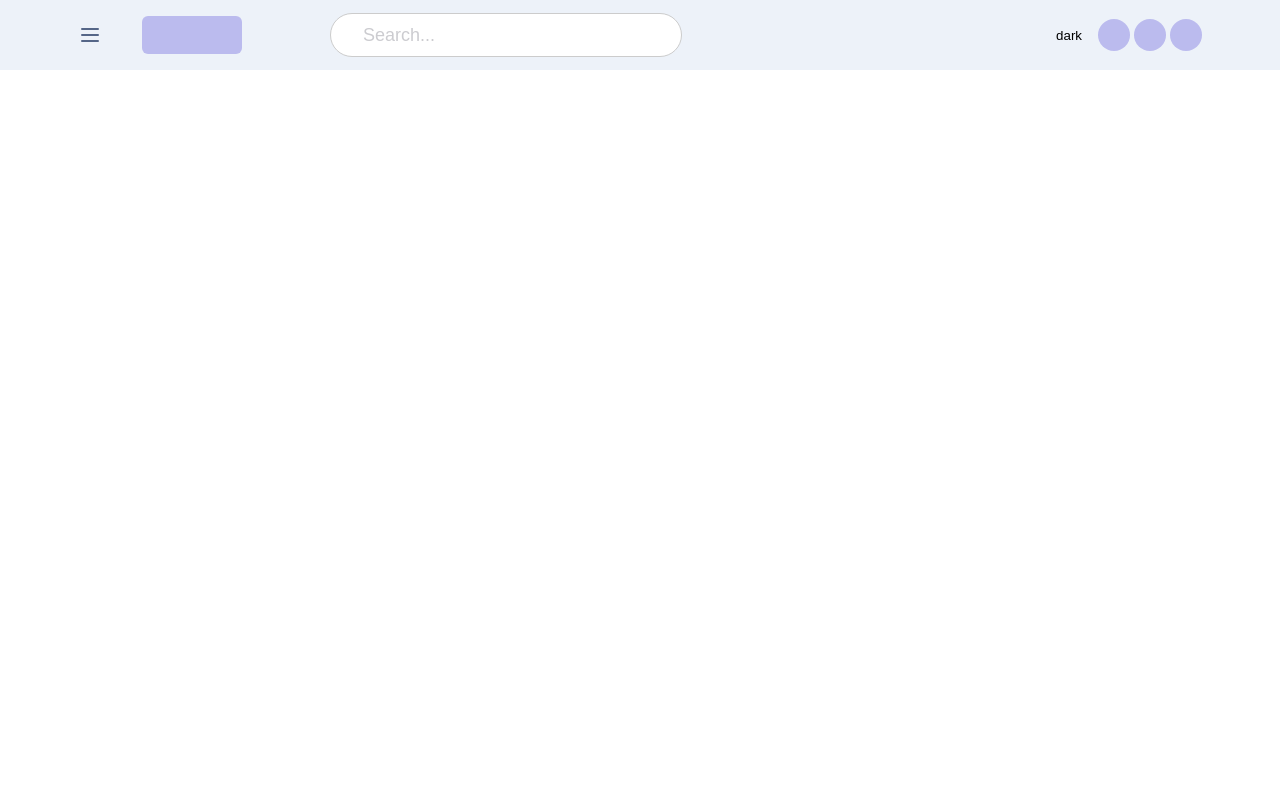
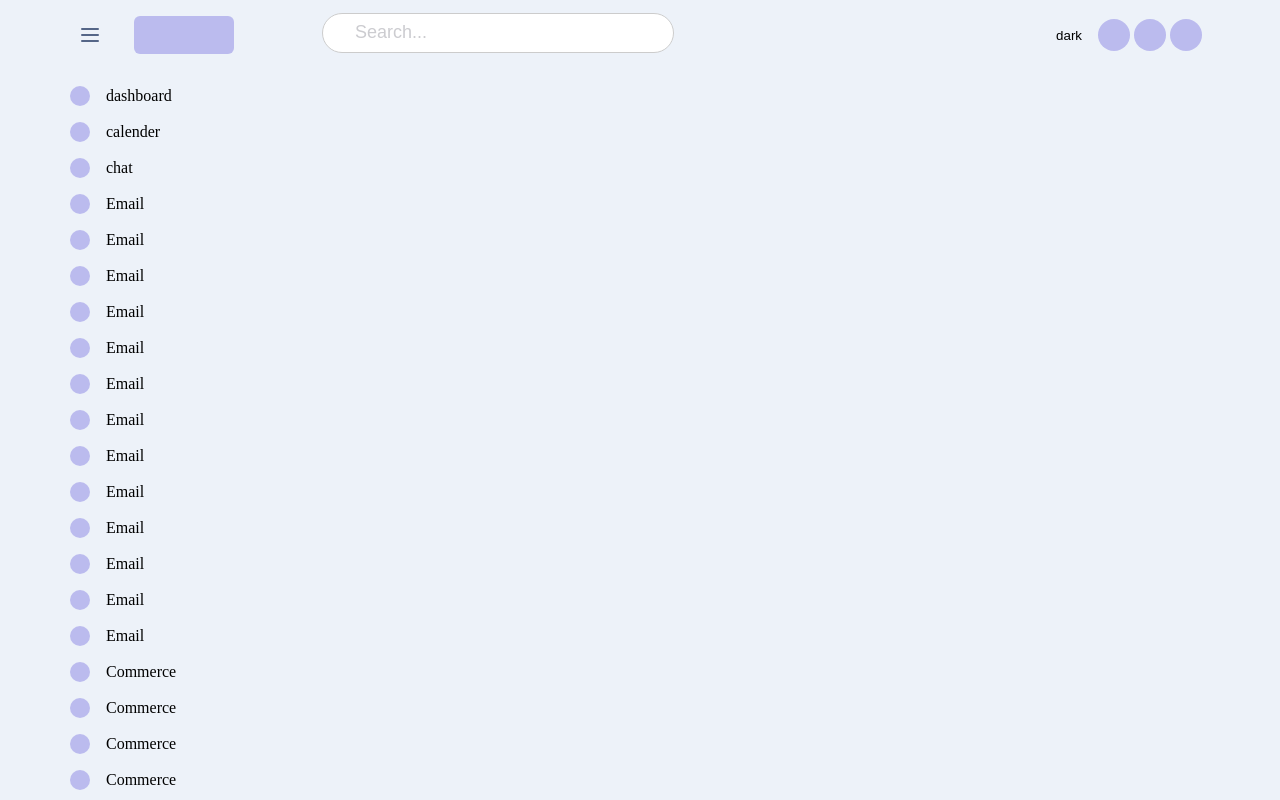
Before and after one commit to yunojang-wizcore/dashboard, a React (Create React App) app: page / in a window 1280 px wide. Both pictures are taken after a click on the button 90 px from the left and 35 px from the top of the page. Built offline with nearby package versions, Linux system fonts and the light colour scheme.

Commit message:
navbar menu layout

```diff
--- a/src/Components/Content/Header/SearchForm.tsx
+++ b/src/Components/Content/Header/SearchForm.tsx
@@ -27,7 +27,7 @@ const formCls = css`
 
 const inputCls = css`
   padding: 0 2rem;
-  height: 100%;
+  height: 90%;
   width: 100%;
   line-height: 1.7;
   border-radius: 50rem;
--- a/src/Components/Content/Header/index.tsx
+++ b/src/Components/Content/Header/index.tsx
@@ -54,6 +54,7 @@ const rightPanel = css`
   display: flex;
   flex : 1;
   justify-content: space-between;
+  align-items: center;
 
   @media (max-width :${size.labtop}) {
     justify-content: flex-end;
--- a/src/Components/Content/index.tsx
+++ b/src/Components/Content/index.tsx
@@ -21,5 +21,6 @@ export default Conetent;
 
 const content = css`
   width: 100%;
-  margin-left: 2em;
+  min-height: 100vh;
+  margin-left: 4em;
 `;
--- /dev/null
+++ b/src/Components/Navbar/MenuItem.tsx
@@ -0,0 +1,32 @@
+import { css } from "@emotion/css";
+import { FC } from "react";
+import { color } from "style/theme";
+
+interface MenuItemProps {
+  menu:any
+}
+
+const MenuItem: FC<MenuItemProps> = ({menu}) => {
+  return (
+    <div className={item}>
+      <div className={icon}></div>
+
+      <div>{menu.name}</div>
+    </div>
+  );
+}
+
+export default MenuItem;
+
+const item = css`
+  display: flex;
+  align-items: center;
+  gap: 1em;
+`;
+
+const icon = css`
+  width: 20px;
+  height: 20px;
+  background: ${color.testColor};
+  border-radius: 50%;
+`
--- /dev/null
+++ b/src/Components/Navbar/MenuList.tsx
@@ -0,0 +1,40 @@
+import { FC } from "react";
+import MENU_LIST from "mock/menuList";
+import MenuItem from "./MenuItem";
+import { css } from "@emotion/css";
+
+interface MenuListProps {
+  isOpen: boolean
+}
+
+const MenuList: FC<MenuListProps> = ({isOpen}) => {
+  if (!isOpen) {
+    return null
+  }
+
+  return (
+    <ul className={listCls}>
+      {MENU_LIST.map((menu, i) => <MenuItem key={i} menu={menu}/>)}
+    </ul>
+  );
+}
+
+export default MenuList;
+
+const listCls = css`
+  display: flex;
+  flex-direction: column;
+  gap: 1em;
+
+  @keyframes slide{
+    from {
+      transform: scaleX(0);
+    }
+    to {
+      transform: scaleX(1);
+    }
+  }
+
+  transform-origin: left;
+  animation: .2s slide cubic-bezier(0,0,0,1);
+`;
--- a/src/Components/Navbar/index.tsx
+++ b/src/Components/Navbar/index.tsx
@@ -4,6 +4,7 @@ import { FC } from "react";
 import useToggle from "hooks/useToggle";
 
 import NavToggleButton from "../Content/Header/Components/NavToggleButton";
+import MenuList from "./MenuList";
 
 interface NavbarProps {}
 
@@ -16,7 +17,7 @@ const Navbar: FC<NavbarProps> = () => {
         <NavToggleButton isOpen={navOpen} onClick={navToggle} />
       </div>
 
-      {/* menulist */}
+      <MenuList isOpen={navOpen}/>
     </aside>
   );
 }
@@ -24,12 +25,15 @@ const Navbar: FC<NavbarProps> = () => {
 export default Navbar;
 
 const asideCls = css`
+  position: fixed;
   display: flex;
   flex-direction: column;
-  gap: 5em;
+  gap: 1em;
 `;
 
 const headerWrap = css`
+  position: sticky;
+  top: 0;
   height: 70px;
   display: flex;
   align-items:center;
--- a/src/mock/menuList.ts
+++ b/src/mock/menuList.ts
@@ -3,16 +3,18 @@ const MENU_LIST = [
   {name: 'calender'},
   {name: 'chat'},
   {name: 'Email'},
-  {name: 'Events'},
-  {name: 'Commerce'},
-  {name: 'Commerce'},
-  {name: 'Commerce'},
-  {name: 'Commerce'},
-  {name: 'Commerce'},
-  {name: 'Commerce'},
-  {name: 'Commerce'},
-  {name: 'Commerce'},
-  {name: 'Commerce'},
+  {name: 'Email'},
+  {name: 'Email'},
+  {name: 'Email'},
+  {name: 'Email'},
+  {name: 'Email'},
+  {name: 'Email'},
+  {name: 'Email'},
+  {name: 'Email'},
+  {name: 'Email'},
+  {name: 'Email'},
+  {name: 'Email'},
+  {name: 'Email'},
   {name: 'Commerce'},
   {name: 'Commerce'},
   {name: 'Commerce'},
```
